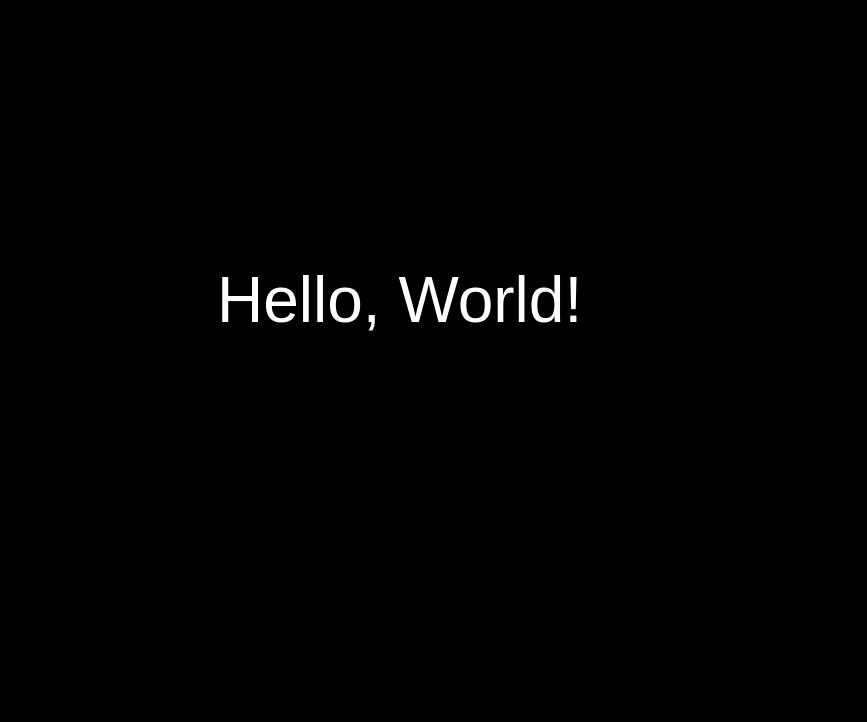
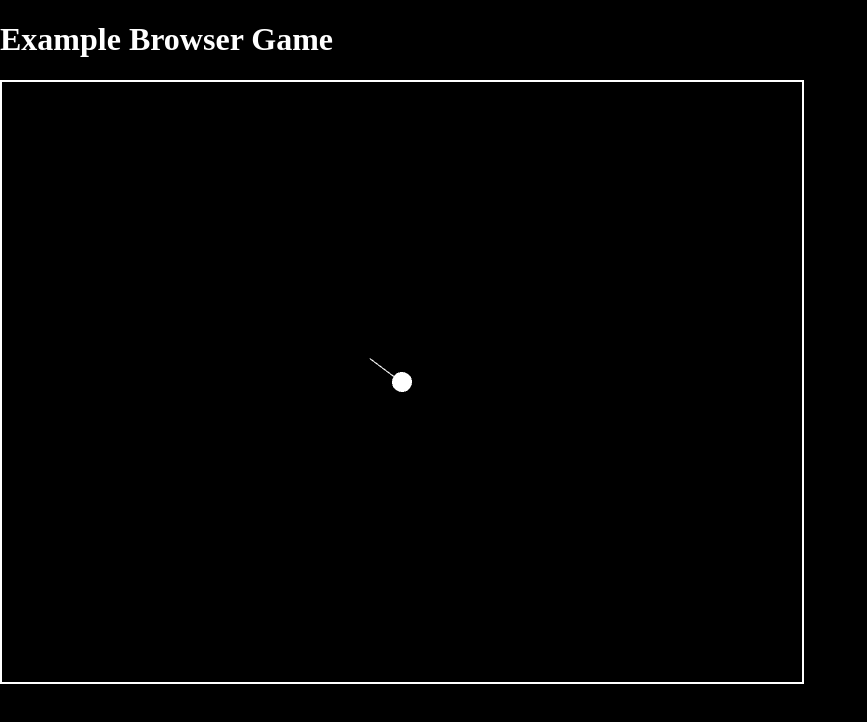
Before and after one commit to the-vindex/browser-game, a website built with Vite: page index.html in a window 1280 px wide. Shown: the whole page, without its empty margins (0-867 px from the left). Built offline with nearby package versions, Linux system fonts and the light colour scheme.

Commit message:
Player can move and shoot.

```diff
--- a/index.html
+++ b/index.html
@@ -13,6 +13,7 @@
   </style>
 </head>
 <body>
-  <script type="module" src="/src/main.ts"></script>
+<h1 style="color: white;">Example Browser Game</h1>
+<script type="module" src="/src/main.ts"></script>
 </body>
 </html>
--- /dev/null
+++ b/src/game/Bullet.ts
@@ -0,0 +1,27 @@
+import Phaser from 'phaser';
+
+export class Bullet extends Phaser.GameObjects.Arc {
+    private speed = 10;
+
+    constructor(scene: Phaser.Scene, x: number, y: number) {
+        super(scene, x, y, 5, 0, 360, false, 0xffff00, 1);
+        scene.add.existing(this);
+        scene.physics.world.enable(this);
+    }
+
+    public fire(targetX: number, targetY: number) {
+        const direction = new Phaser.Math.Vector2(targetX - this.x, targetY - this.y).normalize();
+        (this.body as Phaser.Physics.Arcade.Body).setVelocity(direction.x * this.speed * 100, direction.y * this.speed * 100);
+    }
+
+    public update() {
+        if (
+            this.x < 0 ||
+            this.x > this.scene.sys.game.config.width ||
+            this.y < 0 ||
+            this.y > this.scene.sys.game.config.height
+        ) {
+            this.destroy();
+        }
+    }
+}
--- /dev/null
+++ b/src/game/Player.ts
@@ -0,0 +1,73 @@
+import Phaser from 'phaser';
+import { Bullet } from './Bullet';
+
+export class Player extends Phaser.GameObjects.Container {
+    private head: Phaser.GameObjects.Arc;
+    private playerBody: Phaser.GameObjects.Line;
+    private gun: Phaser.GameObjects.Line;
+    private isRecharging: boolean = false;
+    private rechargeStartTime: number = 0;
+    private rechargeDuration: number = 500; // 0.5 seconds
+
+    constructor(scene: Phaser.Scene, x: number, y: number) {
+        super(scene, x, y);
+
+        this.head = new Phaser.GameObjects.Arc(scene, 0, 0, 10, 0, 360, false, 0xffffff, 1);
+        this.playerBody = new Phaser.GameObjects.Line(scene, 0, 0, 0, -20, 0, 20, 0xffffff);
+        // Gun points right (positive X) when rotation is 0
+        this.gun = new Phaser.GameObjects.Line(scene, 0, 0, 0, 0, 20, 0, 0xffffff);
+
+        this.add([this.head, this.playerBody, this.gun]);
+
+        scene.add.existing(this);
+    }
+
+    public shoot(targetX: number, targetY: number, bulletGroup: Phaser.GameObjects.Group) {
+        if (this.isRecharging) {
+            return;
+        }
+
+        const bullet = new Bullet(this.scene, this.x, this.y);
+        bulletGroup.add(bullet);
+        bullet.fire(targetX, targetY);
+
+        // this.isRecharging = true;
+        // this.rechargeStartTime = this.scene.time.now;
+        // (this.gun as Phaser.GameObjects.Line).setStrokeStyle(1, 0xff0000); // Turn gun red
+        //
+        // this.scene.time.delayedCall(this.rechargeDuration, () => {
+        //     this.isRecharging = false;
+        // }, [], this);
+    }
+
+    public update(keys: { [key: string]: Phaser.Input.Keyboard.Key }, mouseX: number, mouseY: number) {
+        const speed = 2;
+
+        if (keys.A.isDown) {
+            this.x -= speed;
+        }
+        if (keys.D.isDown) {
+            this.x += speed;
+        }
+        if (keys.W.isDown) {
+            this.y -= speed;
+        }
+        if (keys.S.isDown) {
+            this.y += speed;
+        }
+
+        const angle = Phaser.Math.Angle.Between(this.x, this.y, mouseX, mouseY);
+        this.setRotation(angle + Math.PI / 2);
+
+        // Gradual color change for gun
+        // if (this.isRecharging) {
+        //     const progress = (this.scene.time.now - this.rechargeStartTime) / this.rechargeDuration;
+        //     const clampedProgress = Phaser.Math.Clamp(progress, 0, 1);
+        //     const interpolatedColor = Phaser.Display.Color.Interpolate.ColorRGB(0xff0000, 0xffffff, 100, clampedProgress * 100);
+        //     (this.gun as Phaser.GameObjects.Line).setStrokeStyle(1, interpolatedColor.color);
+        // } else if ((this.gun as Phaser.GameObjects.Line).strokeColor !== 0xffffff) {
+        //     // Ensure gun is white when not recharging
+        //     (this.gun as Phaser.GameObjects.Line).setStrokeStyle(1, 0xffffff);
+        // }
+    }
+}
--- a/src/main.ts
+++ b/src/main.ts
@@ -9,7 +9,7 @@ const config: Phaser.Types.Core.GameConfig = {
   physics: {
     default: 'arcade',
     arcade: {
-      gravity: { y: 200 }
+      gravity: { x:0, y: 200 }
     }
   },
   scene: [PreloaderScene, MainScene]
--- a/src/scenes/MainScene.ts
+++ b/src/scenes/MainScene.ts
@@ -1,15 +1,43 @@
 import Phaser from 'phaser';
+import { Player } from '../game/Player';
+import { Bullet } from '../game/Bullet';
 
 export class MainScene extends Phaser.Scene {
+  private player!: Player;
+  private keys!: { [key: string]: Phaser.Input.Keyboard.Key };
+  private bullets!: Phaser.GameObjects.Group;
+
   constructor() {
     super({ key: 'MainScene' });
   }
 
   create() {
-    this.add.text(400, 300, 'Hello, World!', { font: '64px Arial', color: '#ffffff' }).setOrigin(0.5);
+    const canvas = this.sys.game.canvas;
+    canvas.style.border = '2px solid white';
+
+    this.player = new Player(this, 400, 300);
+    this.bullets = this.add.group();
+
+    if (!this.input.keyboard) {
+        throw new Error('Keyboard input is not available');
+    }
+    this.keys = {
+        W: this.input.keyboard.addKey(Phaser.Input.Keyboard.KeyCodes.W),
+        A: this.input.keyboard.addKey(Phaser.Input.Keyboard.KeyCodes.A),
+        S: this.input.keyboard.addKey(Phaser.Input.Keyboard.KeyCodes.S),
+        D: this.input.keyboard.addKey(Phaser.Input.Keyboard.KeyCodes.D),
+    };
+
+    this.input.on('pointerdown', (pointer: Phaser.Input.Pointer) => {
+        this.player.shoot(pointer.x, pointer.y, this.bullets);
+    });
   }
 
   update() {
-    // Game logic here
+    this.player.update(this.keys, this.input.activePointer.x, this.input.activePointer.y);
+
+    this.bullets.getChildren().forEach((bullet) => {
+        (bullet as Bullet).update();
+    });
   }
 }
```
Also changed, not shown: 1 other file.
